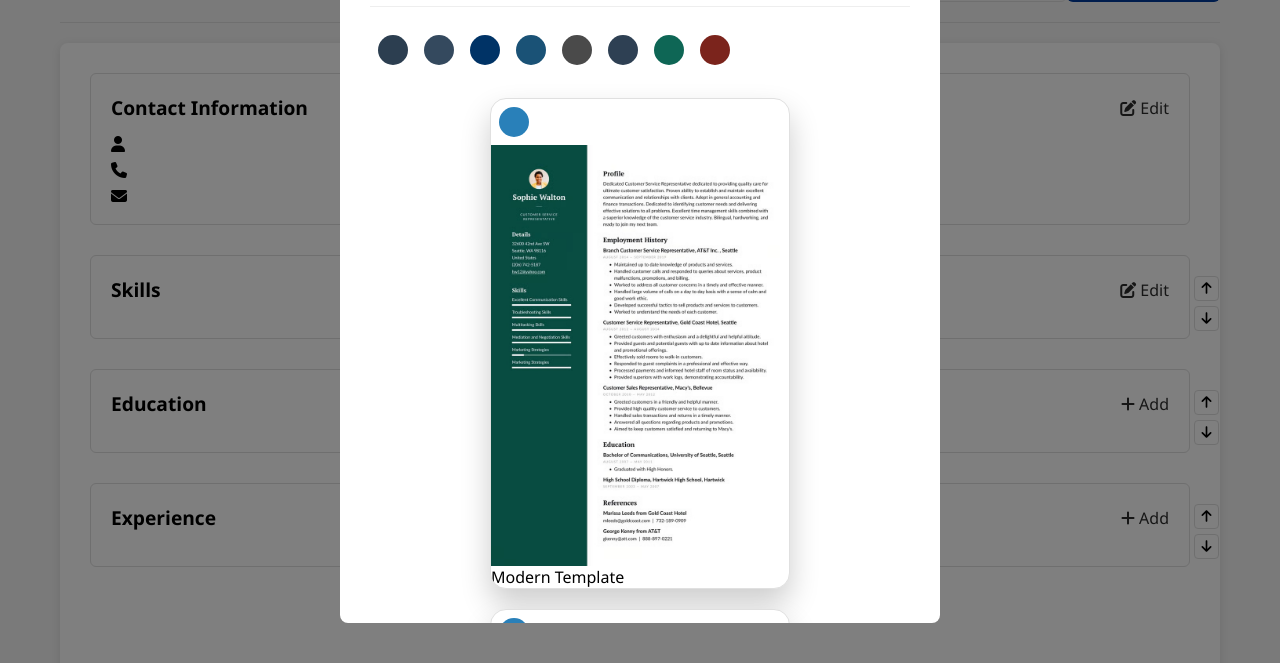
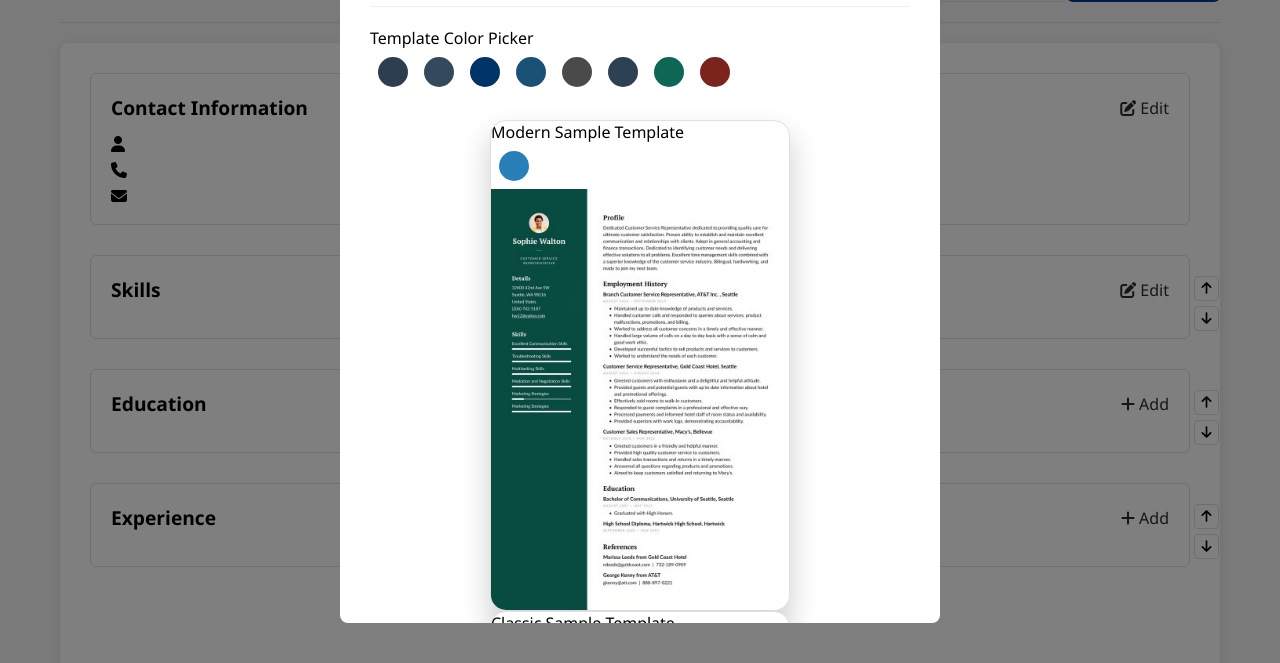
Before and after one commit to anujkumar-1/resume_builder_app, a website: page views/Resume.html in a window 1280 px wide. Both pictures are taken after a click on the button "Templates". Shown: the part 137-800 px from the top of the page. Drawn offline with nearby package versions, Linux system fonts and the light colour scheme; files that its build step writes are made by us from their sources; no server answers.

Commit message:
Updated resume html to automate the color selection and theme

```diff
--- a/views/Resume.html
+++ b/views/Resume.html
@@ -10,6 +10,7 @@
     <link rel="stylesheet" href="./styles/resume.css">
 </head>
 <body>
+
     <!-- Navbar -->
     <nav class="navbar">
         <!-- Logo -->
@@ -78,6 +79,8 @@
             <i class="fas fa-bars"></i>
         </button>
     </nav>
+    <div id="toast-container"></div>
+
 
     <!-- Mobile Navigation -->
     <div class="mobile-nav">
@@ -721,28 +724,27 @@ Outstanding Academic Achievement - State University (2015)</textarea>
                 <button class="modal-close" id="closeTemplatesModal">&times;</button>
             </div>
             <div class="templates-grid" id="templates-grid">
+                   <!-- color gradient -->
+                <div id="color-gradient" class="color-gradient">
+                    <!-- color picker -->
+                    <p class="color-gradient-title">Template Color Picker</p>
+                </div>
 
-                   <!-- color gradient -->
-
-                   <div id="color-gradient" class="color-gradient">
-                        <!-- color picker -->
-
-                   </div>
-
+                <div class="all-templates-themes" id="all-templates-themes">
                     <div class="template-card modern-theme">
+                        <p>Modern Sample Template</p>
                         <input type="radio" name="template-picker" id="modern" value="modern">
                         <label for="modern"></label>
-                        <img src="/Assets/two-column-color.jpg" alt="Modern template with sidebar colored" srcset="">
-                        <p>Modern Template</p>
+                        <img src="/Assets/two-column-color.jpg" id="modern-theme" alt="Modern template with sidebar colored" srcset="">
+                    </div>
+                    <div class="template-card classic-theme">
+                        <p>Classic Sample Template</p>
+                        <input type="radio" name="template-picker" id="classic" value="classic">
+                        <label for="classic"></label>
+                        <img src="/Assets/classic.jpg" id="classic-theme" alt="Modern template with sidebar colored" srcset="">
                     </div>
 
-
-                    <div class="template-card classic-theme">
-                        <input type="radio" name="template-picker" id="classic" value="classic">
-                        <label for="classic"></label>
-                        <img src="/Assets/classic.jpg" alt="Modern template with sidebar colored" srcset="">
-                        <p>Classic Template</p>
-                    </div>
+                </div>
             </div>
 
             <div class="form-actions" style="margin-top: 20px;">
```
